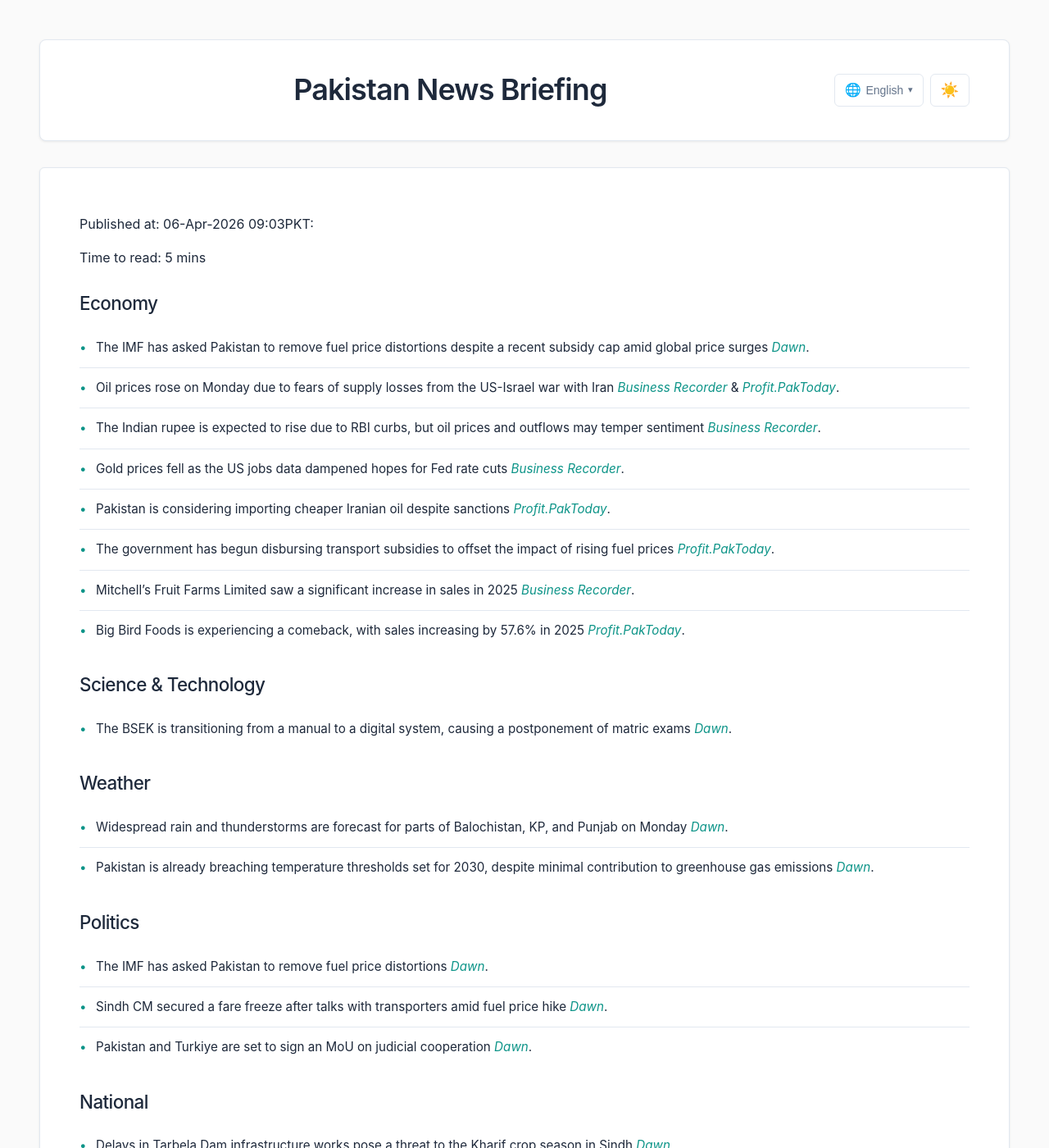
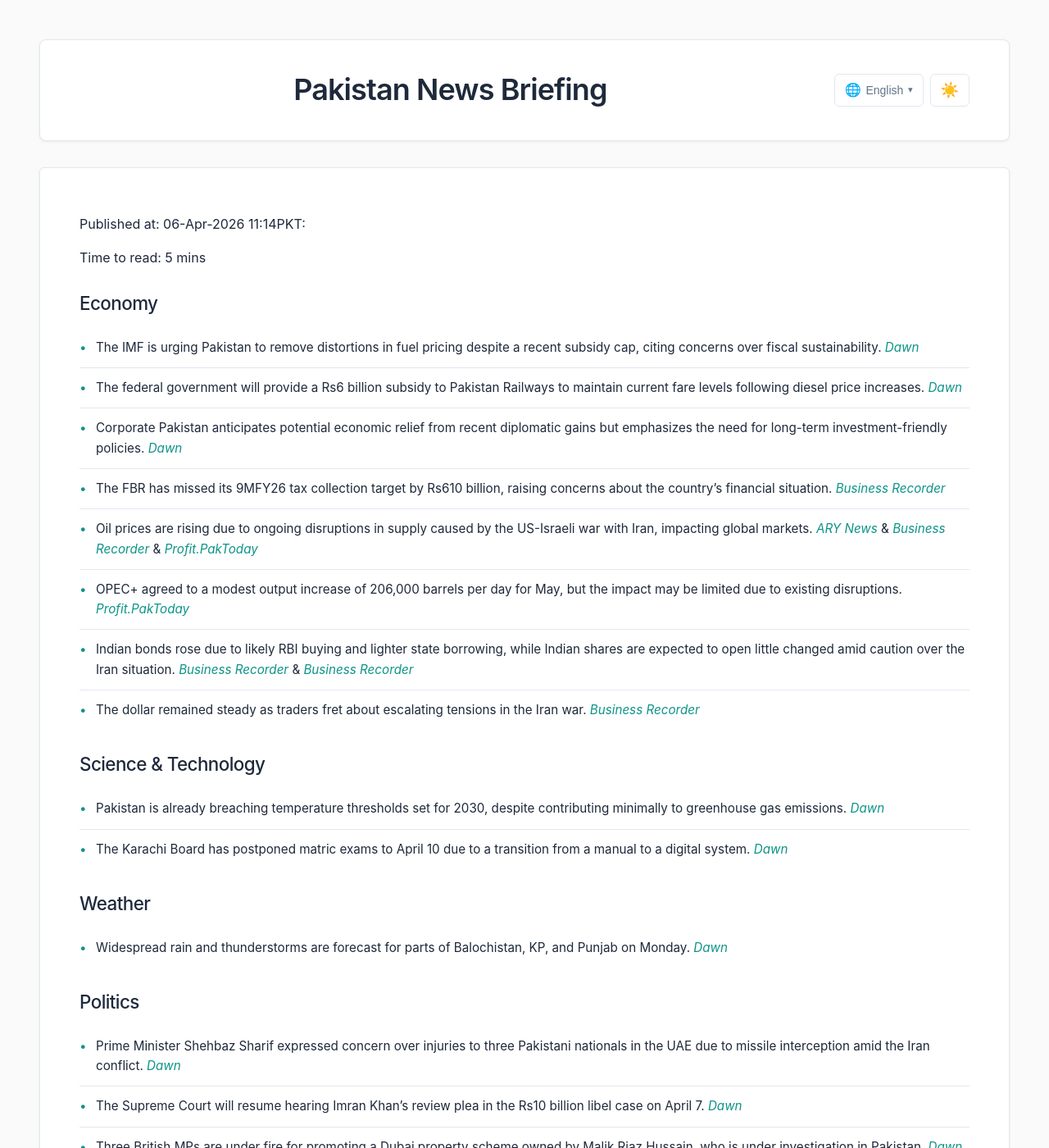
Before and after one commit to zsubzwary/news, a Jekyll site: the page built from en/index.md, in a window 1280 px wide and 1400 px high. Shown: the whole window at 82% size. Built offline with Jekyll 4.4.1, drawn with Linux system fonts in a browser that asks for light colours; some web fonts are replaced; some of the changed text lies outside the part shown.

Commit message:
DateTime; 2026-04-06T06:14:50.808Z

```diff
--- a/en/index.md
+++ b/en/index.md
@@ -4,77 +4,68 @@ title: Pakistan News Briefing
 lang: en
 ---
 
-Published at: 06-Apr-2026 09:03PKT:
+Published at: 06-Apr-2026 11:14PKT:
 
 Time to read: 5 mins
 
 ### Economy
-- The IMF has asked Pakistan to remove fuel price distortions despite a recent subsidy cap amid global price surges *[Dawn](https://www.dawn.com/news/1988914/imf-asks-pakistan-to-remove-fuel-price-distortions-amid-subsidy-pressures)*.
-- Oil prices rose on Monday due to fears of supply losses from the US-Israel war with Iran *[Business Recorder](https://www.brecorder.com/news/40414967/oil-prices-rise-as-us-israel-war-with-iran-continues-to-disrupt-supply)* & *[Profit.PakToday](https://profit.pakistantoday.com.pk/2026/04/06/oil-rises-over-110-as-us-israel-war-with-iran-continues-to-disrupt-supply)*.
-- The Indian rupee is expected to rise due to RBI curbs, but oil prices and outflows may temper sentiment *[Business Recorder](https://www.brecorder.com/news/40414971/indian-rupee-set-to-rise-on-spillover-of-rbi-curbs-oil-outflows-temper-sentiment)*.
-- Gold prices fell as the US jobs data dampened hopes for Fed rate cuts *[Business Recorder](https://www.brecorder.com/news/40414974/gold-falls-as-iran-war-robust-us-jobs-data-dim-fed-rate-cut-hopes)*.
-- Pakistan is considering importing cheaper Iranian oil despite sanctions *[Profit.PakToday](https://profit.pakistantoday.com.pk/2026/04/06/pakistan-cant-import-cheaper-iranian-oil-because-of-sanctions-is-there-a-case-to-be-made-to-do-it-anyways-2/)*.
-- The government has begun disbursing transport subsidies to offset the impact of rising fuel prices *[Profit.PakToday](https://profit.pakistantoday.com.pk/2026/04/06/govt-begins-transport-subsidy-disbursement-to-offset-fuel-price-impact)*.
-- Mitchell’s Fruit Farms Limited saw a significant increase in sales in 2025 *[Business Recorder](https://www.brecorder.com/news/40414929/mitchells-fruit-farms-limited)*.
-- Big Bird Foods is experiencing a comeback, with sales increasing by 57.6% in 2025 *[Profit.PakToday](https://profit.pakistantoday.com.pk/2026/04/06/big-bird-foods-is-writing-the-script-of-a-comeback-story-how-did-they-do-it-at-a-time-everyone-expected-them-to-falter/)*.
+- The IMF is urging Pakistan to remove distortions in fuel pricing despite a recent subsidy cap, citing concerns over fiscal sustainability. *[Dawn](https://www.dawn.com/news/1988914/imf-asks-pakistan-to-remove-fuel-price-distortions-amid-subsidy-pressures)*
+- The federal government will provide a Rs6 billion subsidy to Pakistan Railways to maintain current fare levels following diesel price increases. *[Dawn](https://www.dawn.com/news/1988953/railways-fares-to-remain-unchanged-for-three-months-after-govt-subsidy-in-punjab)*
+- Corporate Pakistan anticipates potential economic relief from recent diplomatic gains but emphasizes the need for long-term investment-friendly policies. *[Dawn](https://www.dawn.com/news/1989028/corporate-hopes-amid-global-tensions)*
+- The FBR has missed its 9MFY26 tax collection target by Rs610 billion, raising concerns about the country's financial situation. *[Business Recorder](https://www.brecorder.com/news/40414928/country-nearing-a-financial-emergency)*
+- Oil prices are rising due to ongoing disruptions in supply caused by the US-Israeli war with Iran, impacting global markets. *[ARY News](https://arynews.tv/oil-prices-rise-as-iran-war-continues-to-disrupt-supply)* & *[Business Recorder](https://www.brecorder.com/news/40414967/oil-prices-rise-as-us-israel-war-with-iran-continues-to-disrupt-supply)* & *[Profit.PakToday](https://profit.pakistantoday.com.pk/2026/04/06/oil-rises-over-110-as-us-israel-war-with-iran-continues-to-disrupt-supply/)*
+- OPEC+ agreed to a modest output increase of 206,000 barrels per day for May, but the impact may be limited due to existing disruptions. *[Profit.PakToday](https://profit.pakistantoday.com.pk/2026/04/06/opec-agrees-to-boost-oil-output-when-strait-of-hormuz-reopens/)*
+- Indian bonds rose due to likely RBI buying and lighter state borrowing, while Indian shares are expected to open little changed amid caution over the Iran situation. *[Business Recorder](https://www.brecorder.com/news/40414977/india-bonds-rise-as-likely-rbi-buying-lighter-state-borrowing-aid-sentiment)* & *[Business Recorder](https://www.brecorder.com/news/40414970/indian-shares-seen-muted-on-caution-over-trumps-iran-threat-banks-in-focus)*
+- The dollar remained steady as traders fret about escalating tensions in the Iran war. *[Business Recorder](https://www.brecorder.com/news/40414969/dollar-steady-as-traders-fret-about-escalating-iran-war)*
 
 ### Science & Technology
-- The BSEK is transitioning from a manual to a digital system, causing a postponement of matric exams *[Dawn](https://www.dawn.com/news/1988882/karachi-board-postpones-matric-exams-to-april-10)*.
+- Pakistan is already breaching temperature thresholds set for 2030, despite contributing minimally to greenhouse gas emissions. *[Dawn](https://www.dawn.com/news/1988919/pakistan-breaching-temperature-thresholds-set-for-2030)*
+- The Karachi Board has postponed matric exams to April 10 due to a transition from a manual to a digital system. *[Dawn](https://www.dawn.com/news/1988882/karachi-board-postpones-matric-exams-to-april-10)*
 
 ### Weather
-- Widespread rain and thunderstorms are forecast for parts of Balochistan, KP, and Punjab on Monday *[Dawn](https://www.dawn.com/news/1988866/met-office-forecasts-widespread-rain-thunderstorms-in-parts-of-balochistan-kp-punjab-on-monday)*.
-- Pakistan is already breaching temperature thresholds set for 2030, despite minimal contribution to greenhouse gas emissions *[Dawn](https://www.dawn.com/news/1988919/pakistan-breaching-temperature-thresholds-set-for-2030)*.
+- Widespread rain and thunderstorms are forecast for parts of Balochistan, KP, and Punjab on Monday. *[Dawn](https://www.dawn.com/news/1988866/met-office-forecasts-widespread-rain-thunderstorms-in-parts-of-balochistan-kp-punjab-on-monday)*
 
 ### Politics
-- The IMF has asked Pakistan to remove fuel price distortions *[Dawn](https://www.dawn.com/news/1988914/imf-asks-pakistan-to-remove-fuel-price-distortions-amid-subsidy-pressures)*.
-- Sindh CM secured a fare freeze after talks with transporters amid fuel price hike *[Dawn](https://www.dawn.com/news/1988836/sindh-cm-secures-fare-freeze-after-talks-with-transporters-amid-fuel-price-hike)*.
-- Pakistan and Turkiye are set to sign an MoU on judicial cooperation *[Dawn](https://www.dawn.com/news/1988841/pakistan-turkiye-to-sign-mou-on-judicial-cooperation)*.
+- Prime Minister Shehbaz Sharif expressed concern over injuries to three Pakistani nationals in the UAE due to missile interception amid the Iran conflict. *[Dawn](https://www.dawn.com/news/1989058/pm-shehbaz-sharif-deeply-concerned-after-3-pakistani-nationals-injured-in-uae-amid-iran-conflict)*
+- The Supreme Court will resume hearing Imran Khan’s review plea in the Rs10 billion libel case on April 7. *[Dawn](https://www.dawn.com/news/1988910/supreme-court-to-resume-imrans-review-plea-hearing-in-rs10bn-libel-case-tomorrow)*
+- Three British MPs are under fire for promoting a Dubai property scheme owned by Malik Riaz Hussain, who is under investigation in Pakistan. *[Dawn](https://www.dawn.com/news/1988904/british-mps-under-fire-for-promoting-malik-riazs-dubai-project-report)*
+- PM Shehbaz Sharif urged provinces to release funds for the fuel subsidy rollout. *[Profit.PakToday](https://profit.pakistantoday.com.pk/2026/04/06/pm-urges-provinces-to-release-funds-for-fuel-subsidy-rollout-amid-energy-crisis/)*
 
 ### National
-- Delays in Tarbela Dam infrastructure works pose a threat to the Kharif crop season in Sindh *[Dawn](https://www.dawn.com/news/1988905/sindh-flags-tarbela-delays-warns-of-kharif-water-crisis)*.
-- Land-affected people by the Diamer-Bhasha Dam have blocked the Karakoram Highway *[Dawn](https://www.dawn.com/news/1988915/diamer-bhasha-dam-land-affected-people-block-karakoram-highway)*.
-- The Supreme Court will resume hearing Imran Khan’s review plea in the Rs10bn libel case *[Dawn](https://www.dawn.com/news/1988910/supreme-court-to-resume-imrans-review-plea-hearing-in-rs10bn-libel-case-tomorrow)*.
-- 23 PTI leaders and workers were arrested during a protest near Karachi Press Club *[Dawn](https://www.dawn.com/news/1988819/23-pti-leaders-workers-arrested-as-police-scuttle-protest-near-karachi-press-club)*.
-- A three-year-old girl was raped and murdered in KP’s Lakki Marwat *[Dawn](https://www.dawn.com/news/1988877/3-year-old-girl-raped-murdered-in-kps-lakki-marwat-fir)*.
-- Security forces foiled an attack on a border post in KP, killing 37 militants *[Dawn](https://www.dawn.com/news/1988846/operation-ghazab-lil-haq-security-forces-foil-attack-on-border-post-in-kp-kill-37-militants)*.
-- Illegal dumping: SSWMB granted authority to act against violators *[Business Recorder](https://www.brecorder.com/news/40414935/illegal-dumping-sswmb-granted-authority-to-act-against-violators)*.
-- Rail infrastructure from Karachi to Dhabeji inspected *[Business Recorder](https://www.brecorder.com/news/40414936/rail-infrastructure-from-karachi-to-dhabeji-inspected)*.
+- Protesters blocked the Karakoram Highway in Diamer district, demanding rights for those affected by the Diamer-Bhasha Dam. *[Dawn](https://www.dawn.com/news/1988915/diamer-bhasha-dam-land-affected-people-block-karakoram-highway)*
+- Sindh government expressed concern over delays in Tarbela Dam infrastructure works, warning of a potential Kharif water crisis. *[Dawn](https://www.dawn.com/news/1988905/sindh-flags-tarbela-delays-warns-of-kharif-water-crisis)*
+- 23 PTI leaders and workers were arrested after police scuttled a protest near the Karachi Press Club. *[Dawn](https://www.dawn.com/news/1988819/23-pti-leaders-workers-arrested-as-police-scuttle-protest-near-karachi-press-club)*
+- Balochistan and Khyber Pakhtunkhwa have set closure timings for markets, eateries, and wedding halls to conserve energy. *[Dawn](https://www.dawn.com/news/1988856/balochistan-kp-set-closure-timings-for-markets-eateries-wedding-halls-to-conserve-energy)*
 
 ### International
-- The US-Israel war with Iran continues, with no signs of a ceasefire, and the Strait of Hormuz remains a sticking point *[Dawn](https://www.dawn.com/news/1988918/strait-of-hormuz-stays-sticking-point-as-ceasefire-remains-elusive)*.
-- US forces rescued two airmen downed in Iran *[Dawn](https://www.dawn.com/news/1988789/us-forces-rescue-2-airmen-downed-in-iran-trump-says-crew-member-injured-but-safe)* & *[Business Recorder](https://www.brecorder.com/news/40414932/us-commandos-went-deep-into-iran-to-rescue-downed-airman)*.
-- China and Russia are calling for a ceasefire and urging the US to abandon “language of ultimatums” *[Dawn](https://www.dawn.com/news/1988918/strait-of-hormuz-stays-sticking-point-as-ceasefire-remains-elusive)* & *[Business Recorder](https://www.brecorder.com/news/40414931/wall-street-week-ahead-inflation-in-focus-for-markets-jostled-by-middle-east-war-signals)* & *[Business Recorder](https://www.brecorder.com/news/40414933/us-iran-and-mediators-make-push-for-45-day-ceasefire-axios-reports)*.
-- Iran launched missiles and drones at Israel and Kuwait *[Dawn](https://www.dawn.com/news/1988789/us-forces-rescue-2-airmen-downed-in-iran-trump-says-crew-member-injured-but-safe)*.
-- Israel struck a target in Gaza, killing four people *[Business Recorder](https://www.brecorder.com/news/40414937/israeli-strike-kills-4-in-gaza)*.
-- Pope Leo XIV urged a choice for peace amid the Middle East war *[Business Recorder](https://www.brecorder.com/news/40414934/choose-peace-pope-marks-first-easter-under-cloud-of-mideast-war)*.
-- China is ready to cooperate with Russia to ease Middle East tension *[ARY](https://arynews.tv/china-ready-to-cooperate-with-russia-to-ease-middle-east-tension-foreign-minister-says/)* & *[Business Recorder](https://www.brecorder.com/news/40414920/war-and-a-fractured-global-economy)*.
+- The US-Israel war with Iran continues, with no signs of a ceasefire, and the Strait of Hormuz remains a sticking point. *[Dawn](https://www.dawn.com/news/1988918/strait-of-hormuz-stays-sticking-point-as-ceasefire-remains-elusive)*
+- Donald Trump issued an ultimatum to Iran, threatening attacks on infrastructure if the Strait of Hormuz is not reopened by Tuesday. *[Dawn](https://www.dawn.com/news/1989049/trumps-strait-of-hormuz-ultimatum-threat-or-tactic)* & *[Business Recorder](https://www.brecorder.com/news/40414968/asia-markets-brace-for-trumps-promised-assault-on-iranian-infrastructure)*
+- Iran launched fresh attacks across the Middle East in response to Trump’s warning. *[ARY News](https://arynews.tv/defiant-iran-ramps-up-attacks-trump-warning/)*
+- Russia claims to have downed 148 Ukrainian drones in three hours. *[ARY News](https://arynews.tv/russia-says-it-downed-148-ukrainian-drones-in-three-hours/)* & *[Business Recorder](https://www.brecorder.com/news/40414978/russian-drone-attack-on-ukraines-odesa-kills-three-regional-governor-says)*
+- Israel is searching for missing people after a building was struck by an Iranian missile, resulting in two deaths. *[ARY News](https://arynews.tv/israeli-rescuers-search-missing-building-strike-two-dead/)*
+- Egypt is experiencing energy shocks due to the conflict, leading to early closures of businesses. *[Dawn](https://www.dawn.com/news/1989055/not-the-cairo-we-know-energy-shock-from-iran-war-dims-egypt-nights)*
+- The US, Iran, and mediators are reportedly discussing a potential 45-day ceasefire. *[Business Recorder](https://www.brecorder.com/news/40414972/us-iran-and-mediators-make-push-for-45-day-ceasefire-axios-reports)*
 
 ### Sports
-- No sports news in provided articles.
+- Carlos Alcaraz is preparing for his return to clay court tennis. *[Business Recorder](https://www.brecorder.com/news/40414979/alcaraz-ready-to-get-his-socks-dirty-with-return-to-clay)*
 
 ### Health
-- A doctor was found dead in his car at a Lahore hospital *[ARY](https://arynews.tv/doctor-found-dead-from-hospital-parking-area-in-lahore/)*.
+- No relevant news in provided articles.
 
 ### Other
-- British MPs are under fire for promoting a Dubai project owned by Malik Riaz *[Dawn](https://www.dawn.com/news/1988904/british-mps-under-fire-for-promoting-malik-riazs-dubai-project-report)*.
-- The British royal family attended Easter service without Prince Andrew *[Dawn](https://www.dawn.com/news/1988903/british-royals-attend-easter-service-without-andrew)*.
-- Gigi Hadid addressed her name appearing in the Epstein files *[ARY](https://arynews.tv/gigi-hadid-breaks-silence-on-being-named-in-epstein-files/)* & *[ARY](https://arynews.tv/gigi-hadid-reacts-to-epstein-files/)*.
-- Kris Jenner is going viral as a success icon in China *[ARY](https://arynews.tv/kris-jenner-goes-viral-as-success-icon-in-china/)*.
-- LeAnn Rimes went viral after an emotional wellness session *[ARY](https://arynews.tv/leann-rimes-viral-deep-jaw-release-video/)*.
-- Justin Bieber is fueling speculation about a documentary ahead of Coachella *[ARY](https://arynews.tv/justin-bieber-fuels-doc-buzz-as-coachella-nears/)*.
-- Erik Per Sullivan will not reprise his role in the Malcolm in the Middle revival *[ARY](https://arynews.tv/erik-per-sullivan-reason-for-skipping-malcolm-in-the-middle-revival/)*.
-- The Strait of Hormuz will never return to its previous status, according to the IRGC *[ARY](https://arynews.tv/strait-of-hormuz-will-never-return-to-previous-status-irgc/)*.
-- Pakistan Travel Mart 2026 showcased tourism potential of Malaysia and Ethiopia *[Business Recorder](https://www.brecorder.com/news/40414919/pakistan-travel-mart-2026-malaysia-ethiopia-showcase-tourism-potential)*.
-- Editorial: The war and a fractured global economy *[Business Recorder](https://www.brecorder.com/news/40414920/war-and-a-fractured-global-economy)*.
-- Editorial: Is Pakistan nearing a financial emergency? *[Business Recorder](https://www.brecorder.com/news/40414921/country-nearing-a-financial-emergency)*.
-- Editorial: Unsustainable rise in population *[Dawn](https://www.dawn.com/news/1988934/unsustainable-rise)*.
-- Editorial: No easy way out of the US-Iran conflict *[Dawn](https://www.dawn.com/news/1988931/no-easy-way-out)*.
-- Trump’s trade war with China is in focus ahead of the May summit *[Business Recorder](https://www.brecorder.com/news/40414973/trumps-trade-war-with-china-in-focus-ahead-of-may-summit)*.
-- Most Gulf stocks were subdued amid escalating conflict *[Business Recorder](https://www.brecorder.com/news/40414930/most-gulf-stocks-subdued-amid-escalating-conflict)*.
-- Wall Street is focused on inflation amid the Middle East war *[Business Recorder](https://www.brecorder.com/news/40414931/wall-street-week-ahead-inflation-in-focus-for-markets-jostled-by-middle-east-war-signals)*.
-- Russia says the US should abandon “language of ultimatums” on Iran *[ARY](https://arynews.tv/russia-says-us-should-abandon-language-of-ultimatums-on-iran/)* & *[Business Recorder](https://www.brecorder.com/news/40414927/russia-says-us-should-abandon-language-of-ultimatums-on-iran)*.
-- China is ready to cooperate with Russia to ease Middle East tension *[ARY](https://arynews.tv/china-ready-to-cooperate-with-russia-to-ease-middle-east-tension-foreign-minister-says/)* & *[Business Recorder](https://www.brecorder.com/news/40414926/china-ready-to-cooperate-with-russia-to-ease-middle-east-tension-foreign-minister-says)*.
-- Profit E-Magazine Issue 396 *[Profit.PakToday](https://profit.pakistantoday.com.pk/2026/04/06/profit-e-magazine-issue-396/)*.
-- Policy paralysis on petrol will only increase the trust deficit *[Profit.PakToday](https://profit.pakistantoday.com.pk/2026/04/06/policy-paralysis-on-petrol-will-only-increase-the-trust-deficit/)*.
-- Tabba’s expanding empire *[Profit.PakToday](https://profit.pakistantoday.com.pk/2026/04/06/tabbas-expanding-empire/)*.
-- Profit E-Magazine Issue 396 *[Profit.PakToday](https://profit.pakistantoday.com.pk/2026/04/06/profit-e-magazine-issue-396/)*.
+- British royals attended Easter service without Prince Andrew. *[Dawn](https://www.dawn.com/news/1988903/british-royals-attend-easter-service-without-andrew)*
+- Selena Gomez responded to a viral conspiracy theory about being cloned. *[ARY News](https://arynews.tv/selena-gomezs-response-to-being-cloned-goes-viral/)*
+- Prince Harry was seen skiing with Justin Trudeau and Eileen Gu. *[ARY News](https://arynews.tv/prince-harry-enjoys-skiing-with-justin-trudeau-and-olympian-eileen-gu/)*
+- Kaley Cuoco and her fiancé celebrated their daughter’s birthday. *[ARY News](https://arynews.tv/kaley-cuoco-fiance-marks-daughters-birthday/)*
+- Savannah Guthrie shared an emotional Easter message amid the search for her missing mother. *[ARY News](https://arynews.tv/savannah-guthrie-shares-emotional-easter-message-amid-search-for-missing-mom/)*
+- Qatar has issued a guide for obtaining a driving license. *[ARY News](https://arynews.tv/qatar-step-by-step-guide-for-obtaining-driving-licence/)*
+- The Super Mario Galaxy movie has become 2026’s first major box office success. *[ARY News](https://arynews.tv/super-mario-galaxy-movie-became-2026s-first-major-success/)*
+- Malaysia and Ethiopia showcased their tourism potential at the Pakistan Travel Mart 2026. *[Business Recorder](https://www.brecorder.com/news/40414919/pakistan-travel-mart-2026-malaysia-ethiopia-showcase-tourism-potential)*
+- Mitchell’s Fruit Farms Limited reported on its history and share pattern. *[Business Recorder](https://www.brecorder.com/news/40414929/mitchells-fruit-farms-limited)*
+- A satirical piece about the US Secretary of War’s fund manager. *[Profit.PakToday](https://profit.pakistantoday.com.pk/2026/04/06/us-secretary-of-wars-fund-manager-asks-him-to-fire-just-one-more-services-chief/)*
+- An editorial discusses policy paralysis on petrol prices. *[Profit.PakToday](https://profit.pakistantoday.com.pk/2026/04/06/policy-paralysis-on-petrol-will-only-increase-the-trust-deficit/)*
+- An editorial questions whether Pakistan should import cheaper Iranian oil despite sanctions. *[Profit.PakToday](https://profit.pakistantoday.com.pk/2026/04/06/pakistan-cant-import-cheaper-iranian-oil-because-of-sanctions-is-there-a-case-to-be-made-to-do-it-anyways-2/)*
+- A piece discusses the fractured global economy and the impact of war. *[Business Recorder](https://www.brecorder.com/news/40414920/war-and-a-fractured-global-economy)*
+- Concern voiced at deceleration in pace of work on Red Line, Green Line-II. *[Business Recorder](https://www.brecorder.com/news/40414927/concern-voiced-at-deceleration-in-pace-of-work-on-red-line-green-line-ii)*
+- Gold and silver prices in Pakistan. *[Profit.PakToday](https://profit.pakistantoday.com.pk/2026/04/06/silver-price-in-pakistan-for-today-april-06-2026/)* & *[Profit.PakToday](https://profit.pakistantoday.com.pk/2026/04/06/gold-price-in-pakistan-for-today-april-06-2026/)*
+- Testing out alternative oil routes. *[Dawn](https://www.dawn.com/news/1989021/testing-out-alternative-oil-routes)*
```
